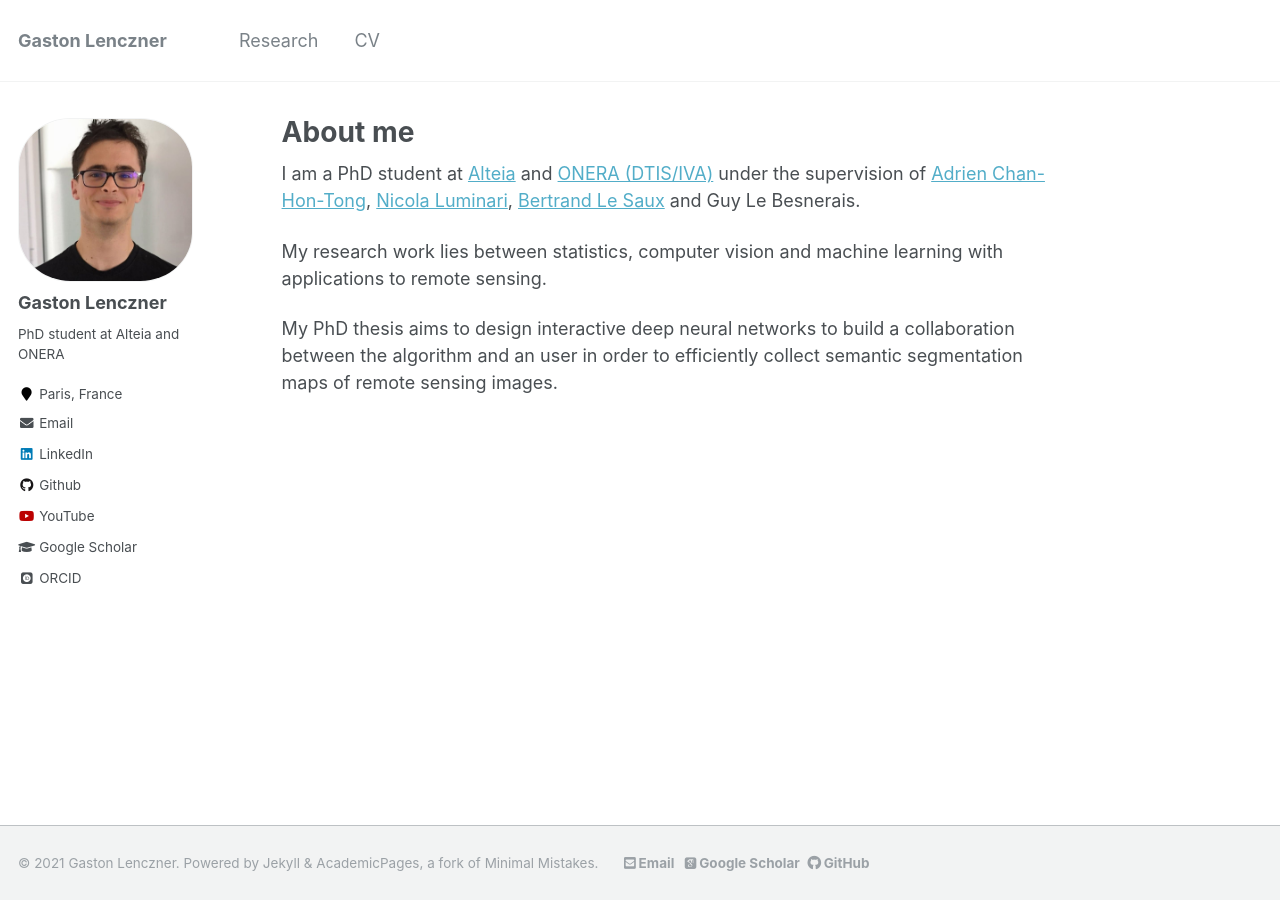
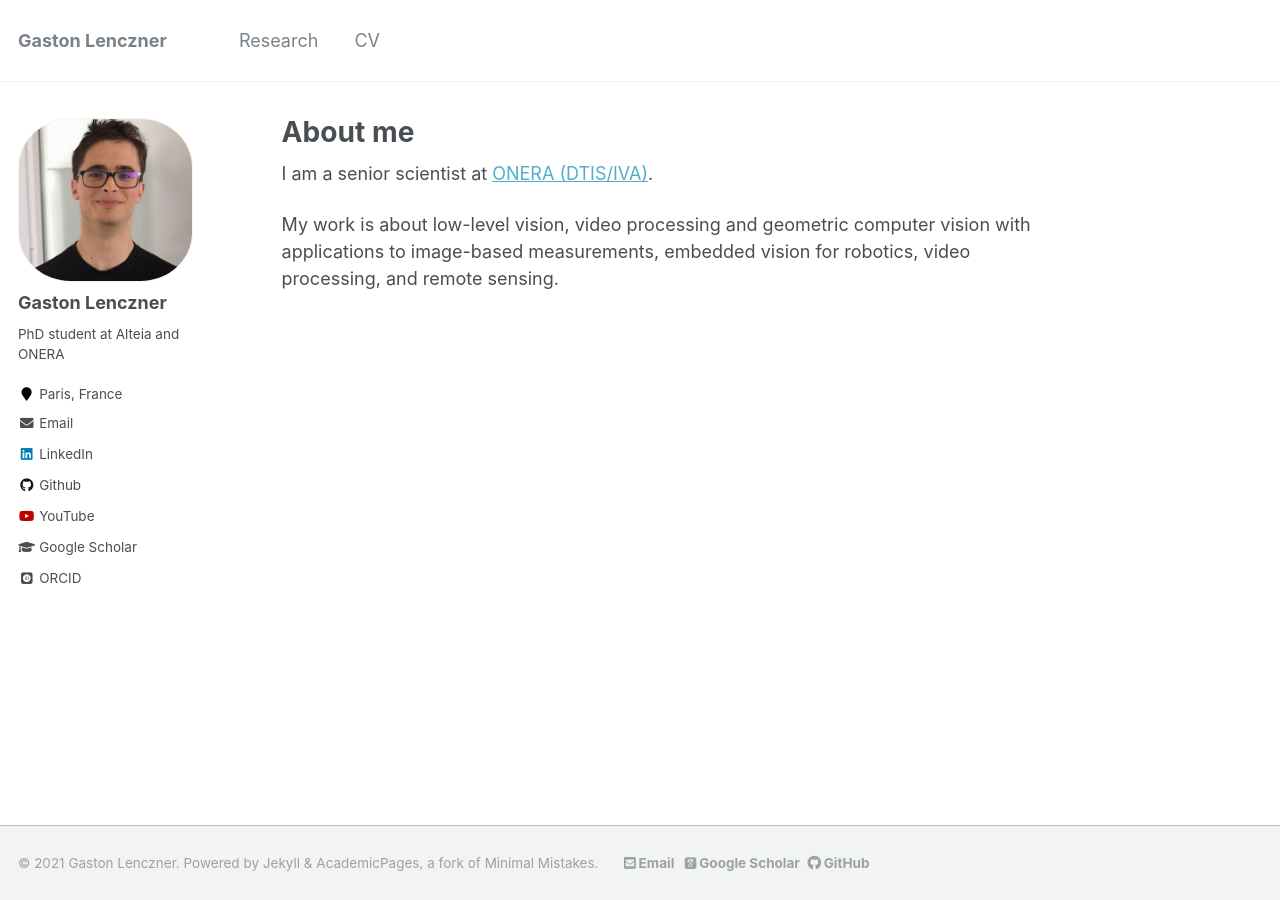
Before and after one commit to guylebesnerais/guylb.github.io, a Jekyll site: the page built from _pages/about.md, in a window 1280 px wide. Built offline with Jekyll 4.4.1, drawn with Linux system fonts in a browser that asks for light colours; some web fonts are replaced.

Commit message:
Update about.md

```diff
--- a/_pages/about.md
+++ b/_pages/about.md
@@ -7,8 +7,6 @@ redirect_from:
   - /about/
   - /about.html
 ---
-I am a PhD student at [Alteia](https://alteia.com/) and [ONERA (DTIS/IVA)](https://www.onera.fr/) under the supervision of [Adrien Chan-Hon-Tong](https://www.onera.fr/en/staff/adrien-chan-hon-tong), [Nicola Luminari](https://www.linkedin.com/in/nicola-luminari-0a873a31/?originalSubdomain=fr), [Bertrand Le Saux](https://blesaux.github.io/) and Guy Le Besnerais.
+I am a senior scientist at [ONERA (DTIS/IVA)](https://www.onera.fr/).
 
-My research work lies between statistics, computer vision and machine learning with applications to remote sensing.
-
-My PhD thesis aims to design interactive deep neural networks to build a collaboration between the algorithm and an user in order to efficiently collect semantic segmentation maps of remote sensing images.
+My work is about low-level vision, video processing and geometric computer vision with applications to image-based measurements, embedded vision for robotics, video processing, and remote sensing.
```
